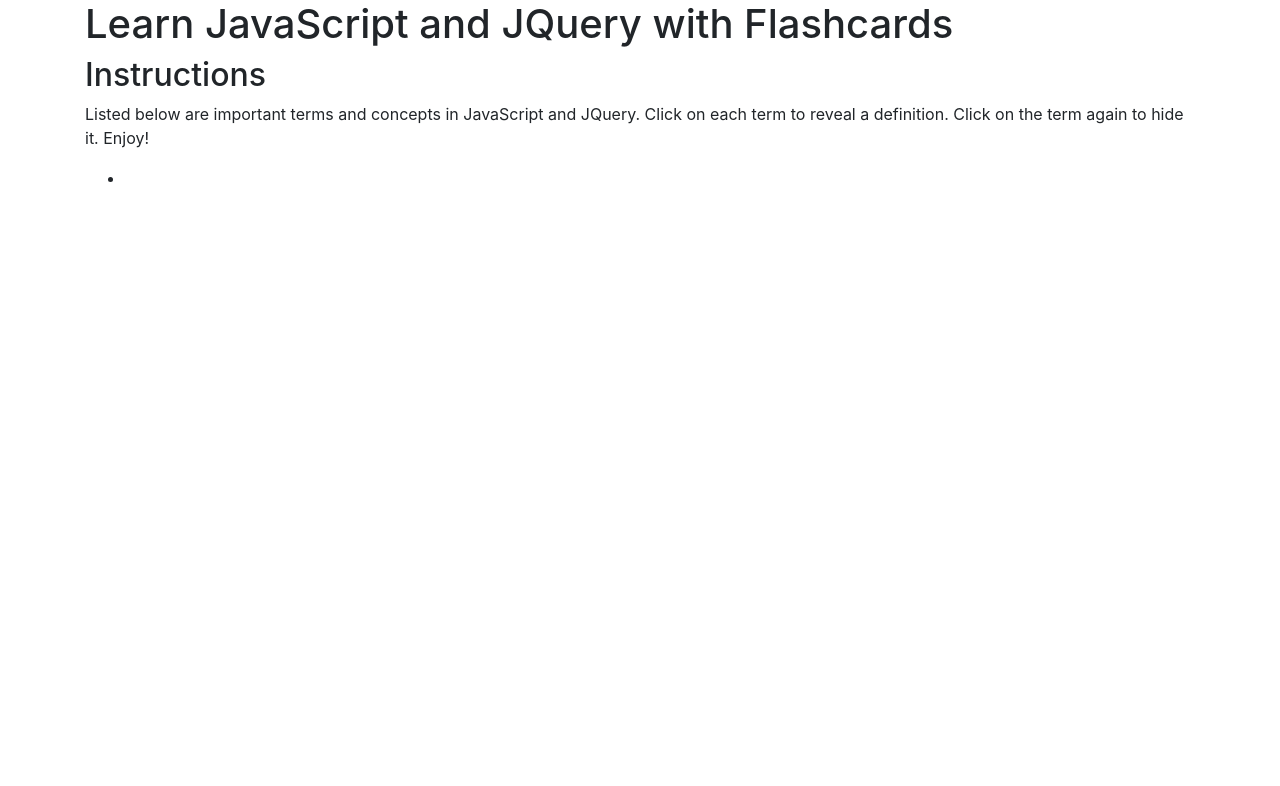
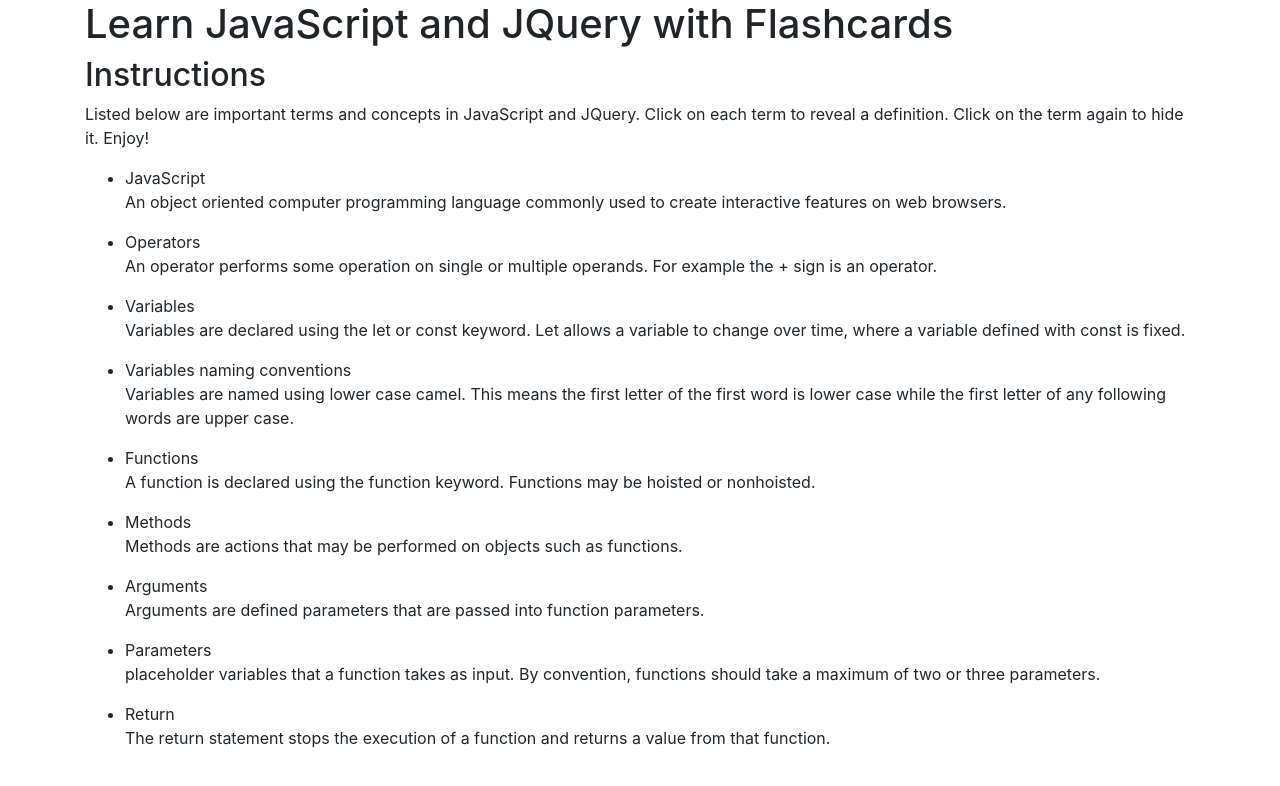
Before and after one commit to freiland/flashcard-site, a plain HTML site: page index.html in a window 1280 px wide. Drawn offline with Linux system fonts and the light colour scheme.

Commit message:
update list of flashcard terms

```diff
--- a/index.html
+++ b/index.html
@@ -15,7 +15,24 @@
         <p>Listed below are important terms and concepts in JavaScript and JQuery. Click on each term to reveal a definition. Click on the term again to hide it. Enjoy! </p>
 
         <ul>
-          <li></li>
+          <li>JavaScript</li>
+            <p>An object oriented computer programming language commonly used to create interactive features on web browsers.</p>
+          <li>Operators</li>
+            <p>An operator performs some operation on single or multiple operands. For example the + sign is an operator.</p>
+          <li>Variables</li>
+            <p>Variables are declared using the let or const keyword. Let allows a variable to change over time, where a variable defined with const is fixed.</p>
+          <li>Variables naming conventions</li>
+            <p>Variables are named using lower case camel. This means the first letter of the first word is lower case while the first letter of any following words are upper case.</p>
+          <li>Functions</li>
+            <p>A function is declared using the function keyword. Functions may be hoisted or nonhoisted.</p>
+          <li>Methods</li>
+            <p>Methods are actions that may be performed on objects such as functions.</p>
+          <li>Arguments</li>
+            <p>Arguments are defined parameters that are passed into function parameters.</p>
+          <li>Parameters</li>
+            <p>placeholder variables that a function takes as input. By convention, functions should take a maximum of two or three parameters.</p>
+          <li>Return</li>
+            <p>The return statement stops the execution of a function and returns a value from that function.</p>
         </ul>
   </div>
 </body>
```
